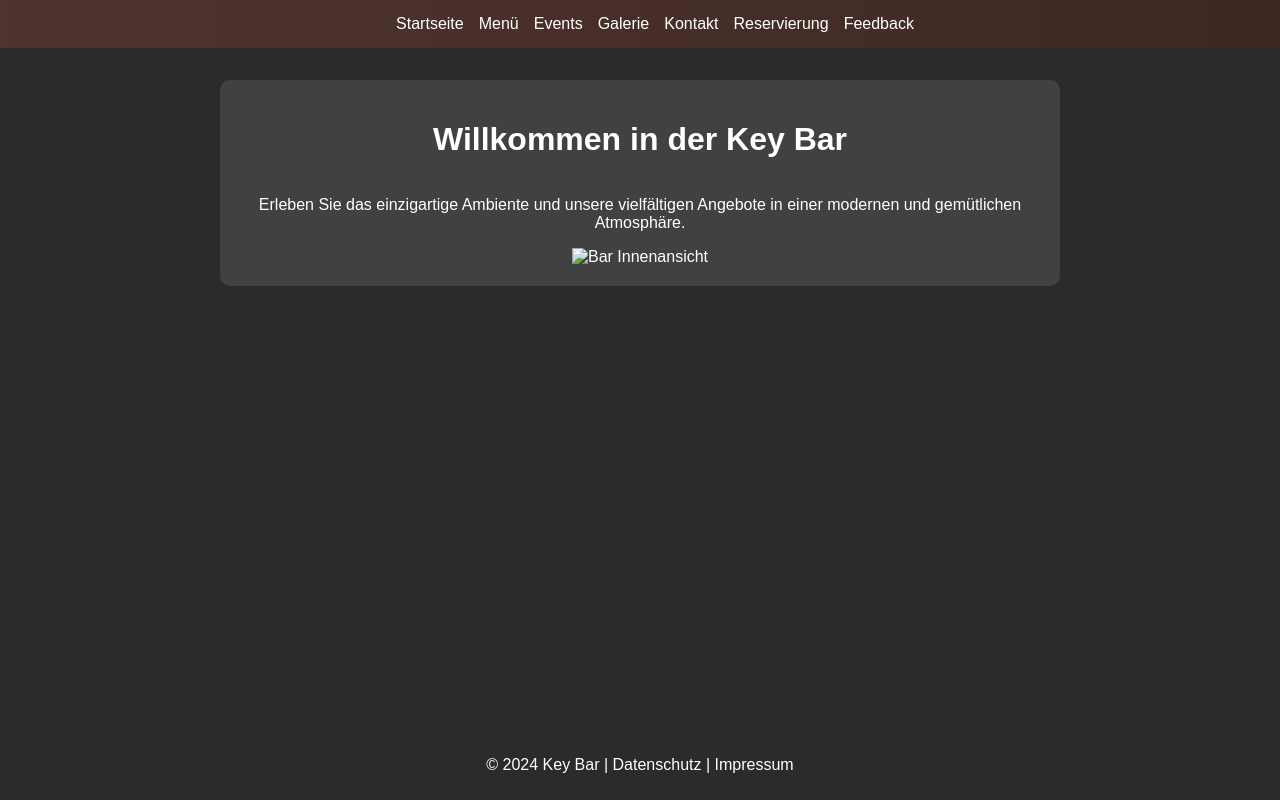
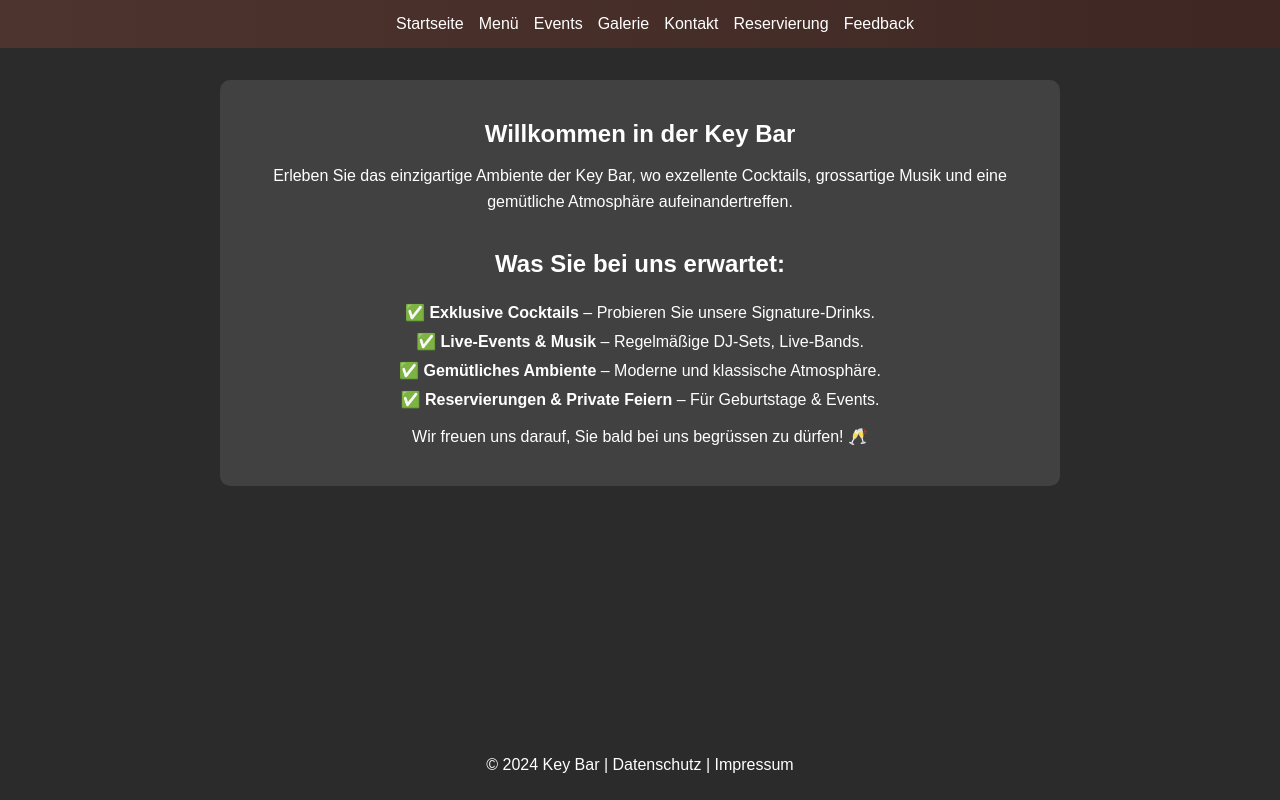
Before and after one commit to maxxonnic1/KeyBar, a plain HTML site: page index.html in a window 1280 px wide. Drawn offline with Linux system fonts and the light colour scheme.

Commit message:
Add files via upload

```diff
--- a/css/styles.css
+++ b/css/styles.css
@@ -49,6 +49,30 @@ main {
     margin-top: 80px; /* Abstand zum feststehenden Header */
 }
 
+main h1 {
+    font-size: 24px;
+    margin-bottom: 15px;
+}
+
+main p {
+    margin-top: 10px;
+    line-height: 1.6;
+}
+
+main ul {
+    list-style: none;
+    padding: 0;
+    margin: 0;
+    text-align: center;
+}
+
+main ul li {
+    padding: 5px 0;
+    display: inline-block;
+    width: 100%;
+    text-align: center;
+}
+
 footer {
     text-align: center;
     padding: 10px;
--- a/index.html
+++ b/index.html
@@ -1,4 +1,3 @@
-
 <!DOCTYPE html>
 <html lang="de">
 <head>
@@ -22,9 +21,20 @@
         </nav>
     </header>
     <main>
+        <section class="intro">
             <h1>Willkommen in der Key Bar</h1>
-            <p>Erleben Sie das einzigartige Ambiente und unsere vielfältigen Angebote in einer modernen und gemütlichen Atmosphäre.</p>
-            <img src="images/bar_interior.jpg" alt="Bar Innenansicht">
+            <p>Erleben Sie das einzigartige Ambiente der Key Bar, wo exzellente Cocktails, grossartige Musik und eine gemütliche Atmosphäre aufeinandertreffen.</p>
+        </section>
+        <section class="highlights">
+            <h2>Was Sie bei uns erwartet:</h2>
+            <ul>
+                <li>✅ <b>Exklusive Cocktails</b> – Probieren Sie unsere Signature-Drinks.</li>
+                <li>✅ <b>Live-Events & Musik</b> – Regelmäßige DJ-Sets, Live-Bands.</li>
+                <li>✅ <b>Gemütliches Ambiente</b> – Moderne und klassische Atmosphäre.</li>
+                <li>✅ <b>Reservierungen & Private Feiern</b> – Für Geburtstage & Events.</li>
+            </ul>
+        </section>
+        <p>Wir freuen uns darauf, Sie bald bei uns begrüssen zu dürfen! 🥂</p>
     </main>
     <footer>
         <p>© 2024 Key Bar | Datenschutz | Impressum</p>
```
Also changed, not shown: reservations.html (+5 -14 lines). Lines whose indentation alone changed are shown as unchanged.
